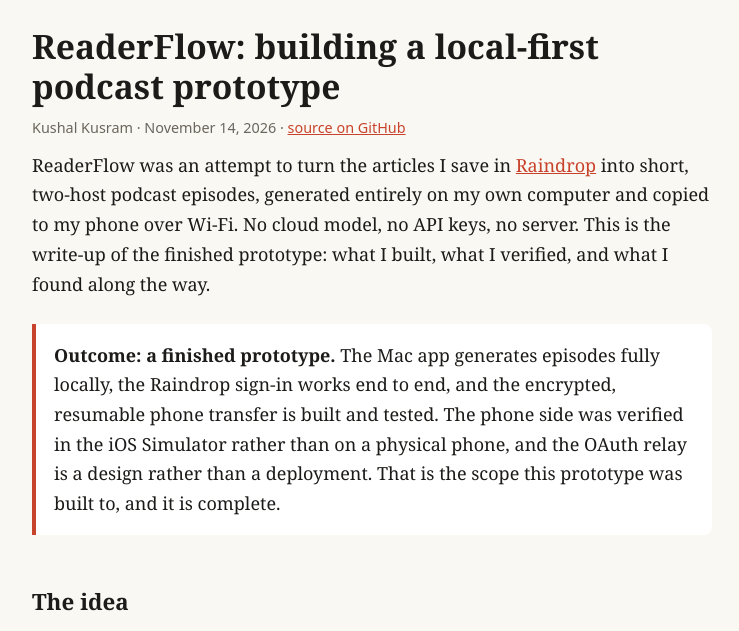
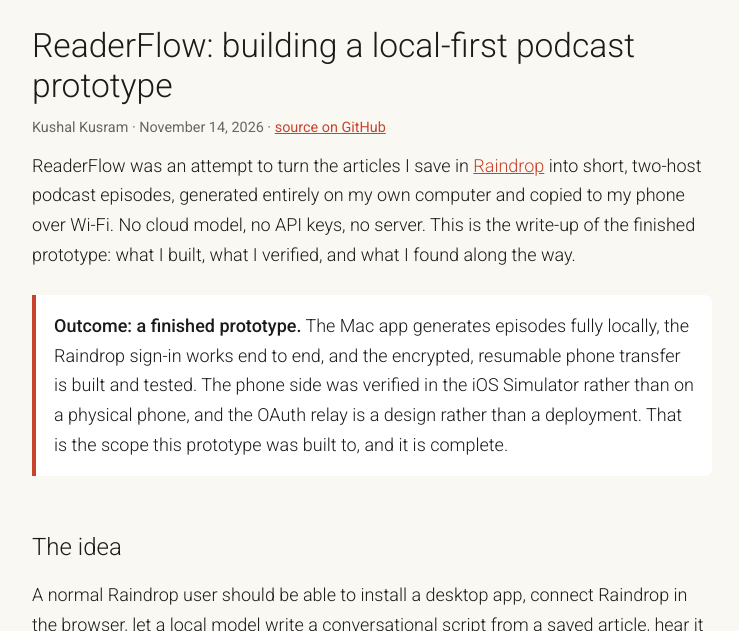
Before and after one commit to KushalBKusram/ReaderFlow, a plain HTML site: page docs/index.html in a window 1280 px wide. Shown: the part 107-738 px from the top of the page, without its empty margins (268-1007 px from the left). Drawn offline with Linux system fonts and the light colour scheme.

Commit message:
docs: use Roboto to match the rest of the site

```diff
--- a/docs/index.html
+++ b/docs/index.html
@@ -6,22 +6,26 @@
 <title>ReaderFlow: building a local-first podcast prototype</title>
 <meta name="description" content="A local-first prototype that turned a Raindrop reading queue into private two-host podcasts on a Mac, with encrypted nearby sync to a phone. What I built, what I verified, and what I found along the way.">
 <link rel="icon" href="assets/logo.png">
+<link rel="preconnect" href="https://fonts.googleapis.com">
+<link rel="preconnect" href="https://fonts.gstatic.com" crossorigin>
+<link rel="stylesheet" href="https://fonts.googleapis.com/css?family=Roboto:300,400,500,700">
 <style>
 :root{--bg:#faf8f3;--fg:#1c1b19;--muted:#6a665e;--line:#e4e0d6;--accent:#c8432b;--card:#fff;--code:#f1eee6}
 @media (prefers-color-scheme:dark){:root{--bg:#161513;--fg:#ece8df;--muted:#a39d90;--line:#2c2a26;--accent:#ee7a5f;--card:#1e1c19;--code:#24211d}}
 *{box-sizing:border-box}
-body{margin:0;background:var(--bg);color:var(--fg);font:18px/1.65 Georgia,"Iowan Old Style",serif}
+body{margin:0;background:var(--bg);color:var(--fg);font:300 18px/1.65 "Roboto",sans-serif}
 main{max-width:720px;margin:0 auto;padding:48px 20px 96px}
 header img{width:56px;height:56px;border-radius:12px}
-h1{font-size:2.1rem;line-height:1.2;margin:.6em 0 .2em}
-h2{font-size:1.4rem;margin:2.2em 0 .4em}
-h3{font-size:1.05rem;margin:1.6em 0 .2em;font-family:system-ui,sans-serif}
+h1{font-size:2.1rem;line-height:1.2;margin:.6em 0 .2em;font-weight:300}
+h2{font-size:1.5rem;margin:2.2em 0 .4em;font-weight:300}
+h3{font-size:1.1rem;margin:1.6em 0 .2em;font-weight:500}
 p,li{margin:.7em 0}
 a{color:var(--accent)}
-.meta,figcaption,.note{color:var(--muted);font:0.9rem/1.5 system-ui,sans-serif}
+.meta,figcaption,.note{color:var(--muted);font:400 0.9rem/1.5 "Roboto",sans-serif}
 .callout{border-left:4px solid var(--accent);background:var(--card);padding:.2em 1em;margin:1.4em 0;border-radius:0 8px 8px 0}
-table{border-collapse:collapse;width:100%;font:0.92rem/1.45 system-ui,sans-serif;margin:1em 0}
+table{border-collapse:collapse;width:100%;font:400 0.92rem/1.45 "Roboto",sans-serif;margin:1em 0}
 th,td{border-bottom:1px solid var(--line);padding:.55em .5em;text-align:left;vertical-align:top}
+strong{font-weight:500}
 code{background:var(--code);padding:.1em .35em;border-radius:4px;font-size:.88em}
 .shots{display:grid;grid-template-columns:repeat(auto-fit,minmax(200px,1fr));gap:18px;margin:1.4em 0}
 figure{margin:0}
```
